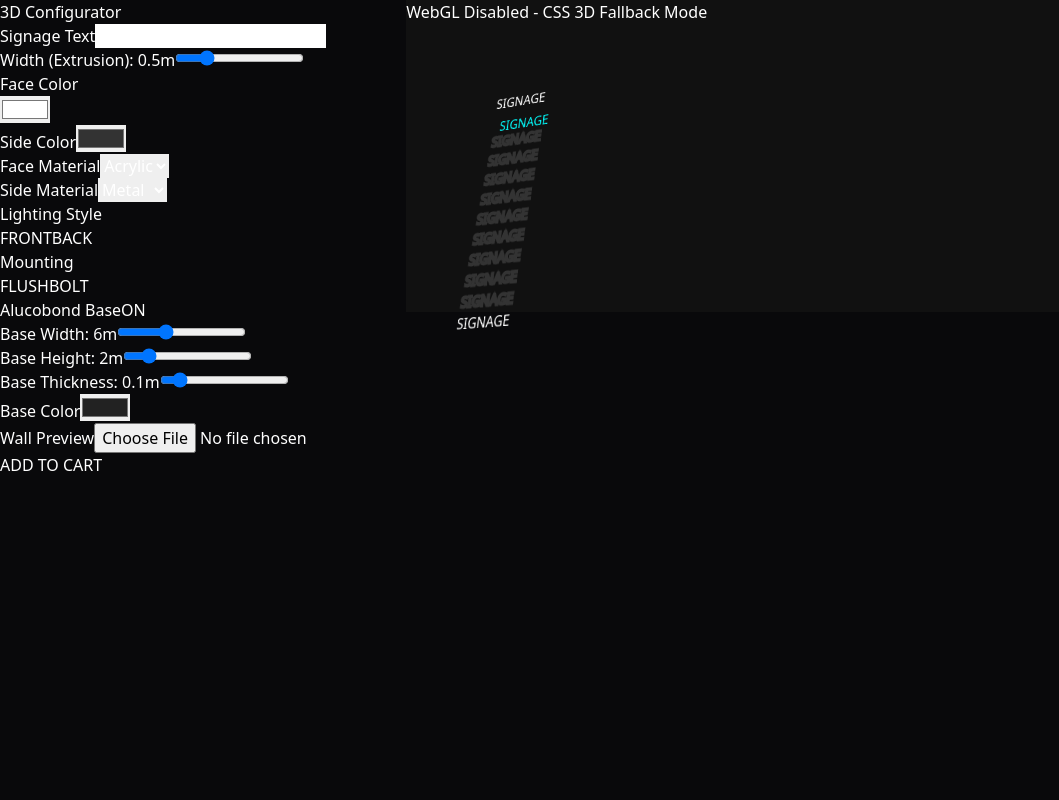
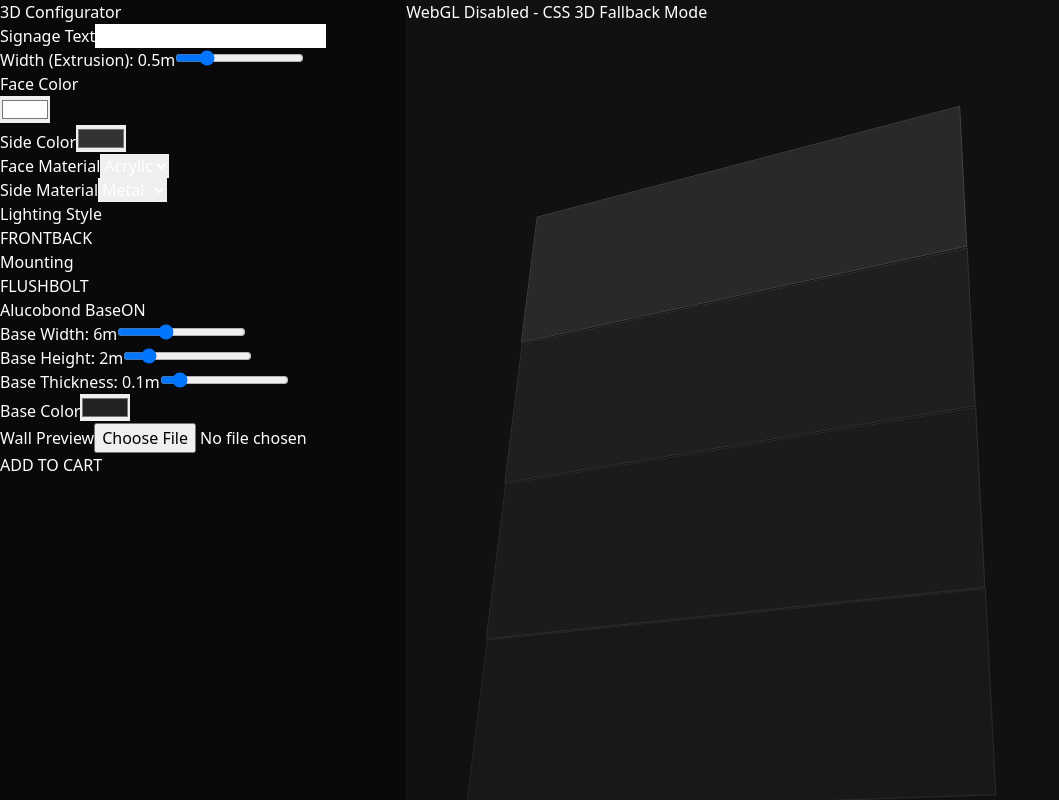
Before and after one commit to MuhammadAhmad522/shopify-signboard-maker, a React (Vite) app: page / in a window 1280 px wide. Both pictures are taken after a click on the button "OFF". Shown: the whole page, without its empty margins (0-1059 px from the left). Built offline with nearby package versions, Linux system fonts and the light colour scheme.

Commit message:
feat: implement alucobond base in css fallback

```diff
--- a/src/components/CSSFallback.tsx
+++ b/src/components/CSSFallback.tsx
@@ -2,7 +2,21 @@ import React, { useState, useEffect } from 'react';
 import { useStore } from '../store/useStore';
 
 export const CSSFallback: React.FC = () => {
-  const { text, faceColor, sideColor, pattiWidth, glowColor, backlightEnabled, backgroundImage } = useStore();
+  const {
+    text,
+    faceColor,
+    sideColor,
+    pattiWidth,
+    glowColor,
+    backlightEnabled,
+    backgroundImage,
+    showBase,
+    baseWidth,
+    baseHeight,
+    baseDepth,
+    baseColor,
+    fontSize
+  } = useStore();
   const [rotation, setRotation] = useState({ x: 0, y: 0 });
 
   useEffect(() => {
@@ -16,7 +30,12 @@ export const CSSFallback: React.FC = () => {
   }, []);
 
   const layers = Math.max(2, Math.floor(pattiWidth * 20));
+  const baseLayers = Math.max(1, Math.floor(baseDepth * 40));
   const displayText = text || ' ';
+
+  // Scale factor: mapping Three.js units (relative to fontSize) to CSS rem
+  // If fontSize=2 maps to 12rem (md:text-[12rem]), then 1 unit = 6rem
+  const scale = 6;
 
   return (
     <div
@@ -31,13 +50,40 @@ export const CSSFallback: React.FC = () => {
       </div>
 
       <div
-        className="relative transition-transform duration-75 ease-out"
+        className="relative transition-transform duration-75 ease-out flex items-center justify-center"
         style={{
           transformStyle: 'preserve-3d',
           transform: `rotateX(${rotation.x}deg) rotateY(${rotation.y}deg)`
         }}
       >
-        {/* Invisible sizing element */}
+        {/* Alucobond Base Rendering */}
+        {showBase && (
+          <div
+            className="absolute flex items-center justify-center"
+            style={{
+              transformStyle: 'preserve-3d',
+              transform: 'translateZ(-10px)' // Positioned behind the text extrusion
+            }}
+          >
+            {/* Create depth for the base using layers */}
+            {Array.from({ length: baseLayers }).map((_, i) => (
+              <div
+                key={i}
+                className="absolute rounded-lg shadow-2xl transition-all duration-300"
+                style={{
+                  width: `${baseWidth * scale}rem`,
+                  height: `${baseHeight * scale}rem`,
+                  backgroundColor: baseColor,
+                  transform: `translateZ(${i * -2}px)`, // Extrude backwards
+                  border: '1px solid rgba(255,255,255,0.1)',
+                  filter: i === 0 ? 'brightness(1.2)' : `brightness(${1 - (i * 0.1)})`
+                }}
+              />
+            ))}
+          </div>
+        )}
+
+        {/* Invisible sizing element to maintain layout */}
         <div className="text-8xl md:text-[12rem] font-bold whitespace-nowrap opacity-0 pointer-events-none">
           {displayText}
         </div>
@@ -48,14 +94,14 @@ export const CSSFallback: React.FC = () => {
             className="absolute inset-0 flex items-center justify-center text-8xl md:text-[12rem] font-bold whitespace-nowrap blur-3xl opacity-60"
             style={{
               color: glowColor,
-              transform: 'translateZ(-10px)'
+              transform: 'translateZ(-5px)'
             }}
           >
             {displayText}
           </div>
         )}
 
-        {/* 3D Extrusion Layers */}
+        {/* 3D Extrusion Layers for Text */}
         {Array.from({ length: layers }).map((_, i) => {
           const isFace = i === layers - 1;
           return (
```
